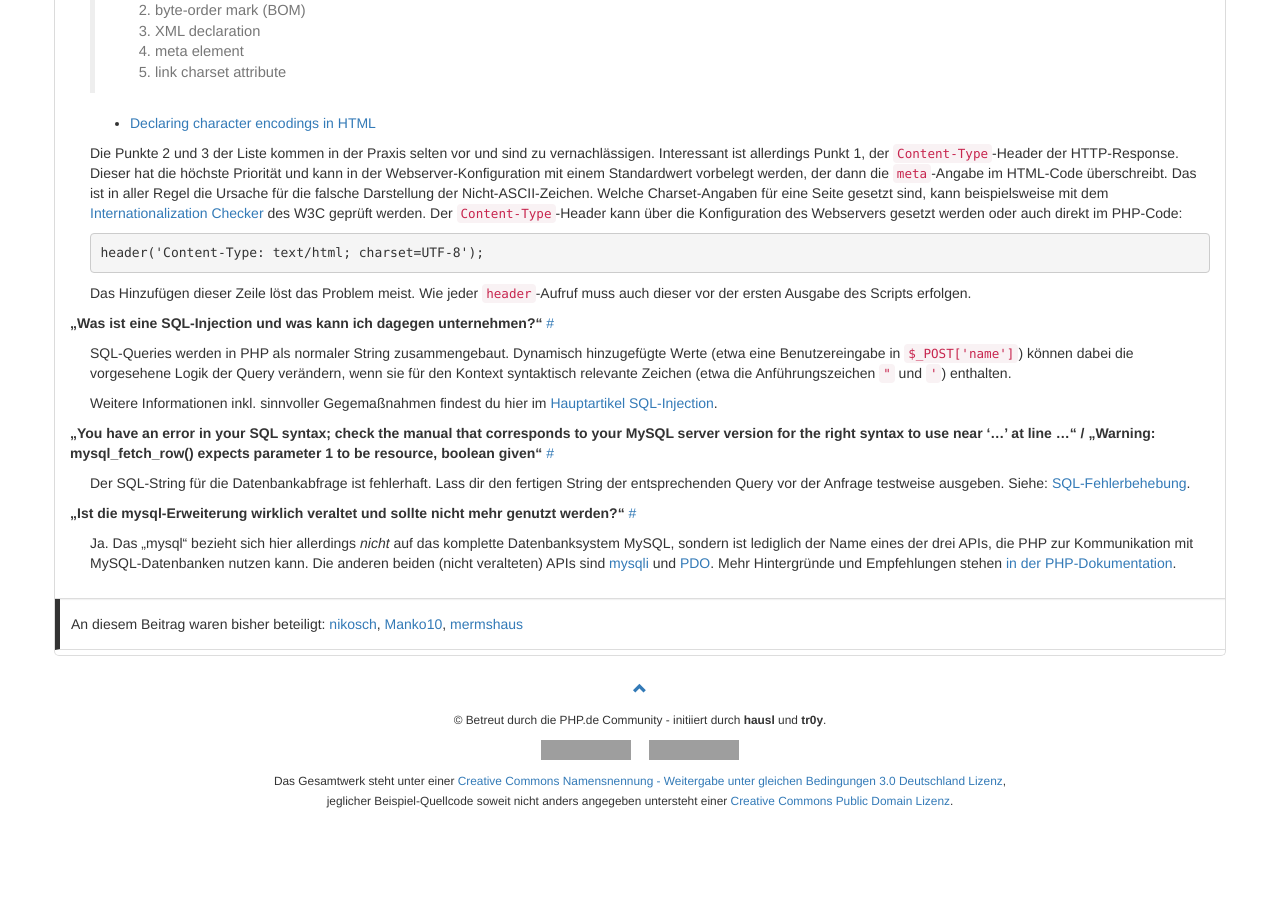
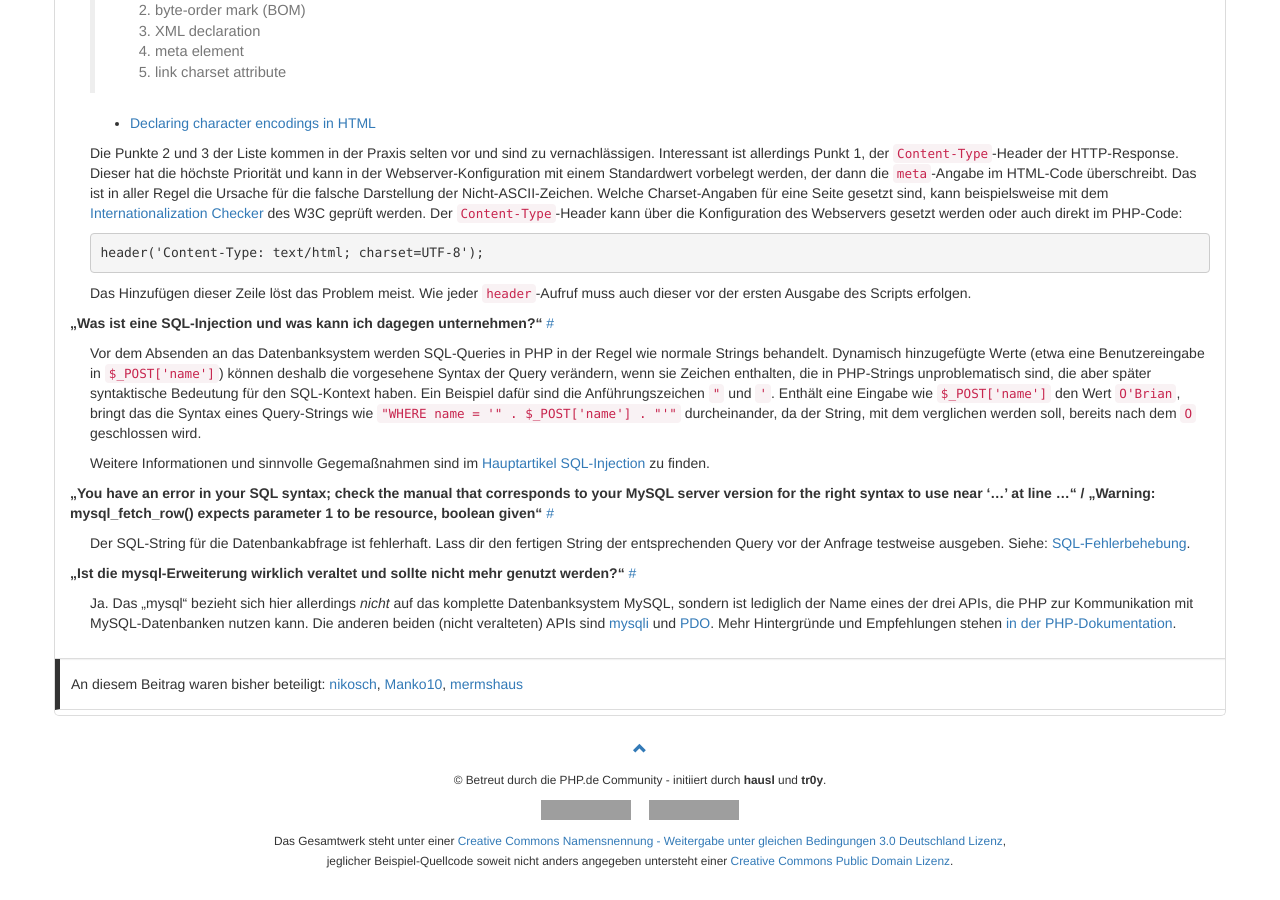
Before and after one commit to php-de/php-de.github.io, a Jekyll site: the page built from introduction/faq.md, in a window 1280 px wide and 900 px high, scrolled down 1058 px. Built offline with Jekyll 4.4.1, drawn with Linux system fonts in a browser that asks for light colours; nearby versions of some CDN libraries; before the commit the page ends 1898 px from its top, so only the background shows below that; grey boxes are pictures that could not be loaded.

Commit message:
FAQ - SQL-Injection umformuliert

```diff
--- a/introduction/faq.md
+++ b/introduction/faq.md
@@ -169,12 +169,20 @@ muss auch dieser vor der ersten Ausgabe des Scripts erfolgen.
 
 <div style="margin-left: 20px;">
 
-SQL-Queries werden in PHP als normaler String zusammengebaut. Dynamisch
-hinzugefügte Werte (etwa eine Benutzereingabe in `$_POST['name']`) können dabei
-die vorgesehene Logik der Query verändern, wenn sie für den Kontext syntaktisch
-relevante Zeichen (etwa die Anführungszeichen `"` und `'`) enthalten.
+Vor dem Absenden an das Datenbanksystem werden SQL-Queries in PHP in der
+Regel wie normale Strings behandelt. Dynamisch hinzugefügte Werte (etwa eine
+Benutzereingabe in `$_POST['name']`) können deshalb die vorgesehene Syntax
+der Query verändern, wenn sie Zeichen enthalten, die in PHP-Strings
+unproblematisch sind, die aber später syntaktische Bedeutung für den
+SQL-Kontext haben. Ein Beispiel dafür sind die Anführungszeichen `"` und `'`.
+Enthält eine Eingabe wie `$_POST['name']` den Wert `O'Brian`, bringt das
+die Syntax eines Query-Strings wie `"WHERE name = '" . $_POST['name'] . "'"`
+durcheinander, da der String, mit dem verglichen werden soll, bereits
+nach dem `O` geschlossen wird.
 
-Weitere Informationen inkl. sinnvoller Gegemaßnahmen findest du hier im [Hauptartikel SQL-Injection]({{ site.url }}/jumpto/sql-injection/).
+Weitere Informationen und sinnvolle Gegemaßnahmen sind im [Hauptartikel
+SQL-Injection]({{ site.url }}/jumpto/sql-injection/) zu finden.
+
 </div>
 
 
```
